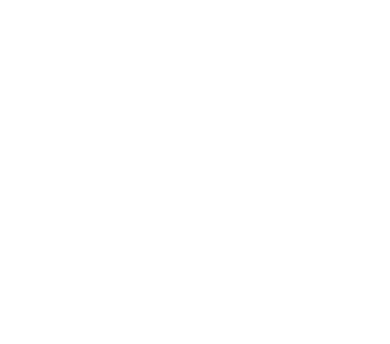
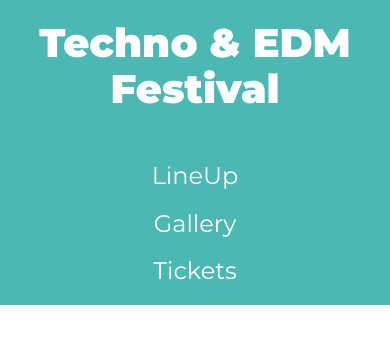
Before and after one commit to RennyGaSal/music-festival, a website: page index.html in a window 390 px wide. Drawn offline with nearby package versions, Linux system fonts and the light colour scheme; files that its build step writes are made by us from their sources.

Commit message:
feat: add navigation menu structure and style
Add _index.scss & _header.scss to scss/layout

- Update app.scss to use /layout/_index.scss

style(html): add extra class to header div

Add mq variables in _variables & mixins in _mixins

style(header): add responsive layout

```diff
--- a/index.html
+++ b/index.html
@@ -10,5 +10,16 @@
     <link href="https://fonts.googleapis.com/css2?family=Montserrat:ital,wght@0,100..900;1,100..900&display=swap" rel="stylesheet">
 </head>
 <body>
+    <header class="header">
+        <div class="container header-content">
+            <h1>Techno & EDM Festival</h1>
+
+            <nav class="main-nav">
+                <a href="#">LineUp</a>
+                <a href="#">Gallery</a>
+                <a href="#">Tickets</a>
+            </nav>
+        </div>
+    </header>
 </body>
 </html>
--- a/src/scss/app.scss
+++ b/src/scss/app.scss
@@ -1 +1,2 @@
-@use 'base/index';
+@forward 'base';
+@forward 'layout';
--- /dev/null
+++ b/src/scss/base/_mixins.scss
@@ -0,0 +1,22 @@
+@use 'variables' as v;
+
+@mixin phone {
+    @media (min-width: v.$phone) {
+        @content;
+    }
+}
+@mixin tablet {
+    @media (min-width: v.$tablet) {
+        @content;
+    }
+}
+@mixin desktop {
+    @media (min-width: v.$desktop) {
+        @content;
+    }
+}
+@mixin desktopXL {
+    @media (min-width: v.$desktopXL) {
+        @content;
+    }
+}
--- a/src/scss/base/_variables.scss
+++ b/src/scss/base/_variables.scss
@@ -7,3 +7,9 @@ $yellow: #fdda00;
 $purple: #752F97;
 $black: #000000;
 $white: #FFFFFF;
+
+// Media Queries
+$phone: 480px;
+$tablet: 768px;
+$desktop: 1200px;
+$desktopXL: 1400px;
--- /dev/null
+++ b/src/scss/layout/_header.scss
@@ -0,0 +1,42 @@
+@use 'base/variables' as v;
+@use 'base/mixins' as m;
+
+.header {
+    background-color: v.$cyan;
+
+    .header-content {
+        padding: 2rem;
+        @include m.tablet {
+            display: flex;
+            justify-content: space-between;
+            align-items: center;
+        }
+    }
+
+    h1 {
+        color: v.$white;
+        text-align: center;
+        @include m.tablet {
+            text-align: left;
+            margin: 0;
+        }
+    }
+}
+
+.main-nav {
+    display: flex;
+    flex-direction: column;
+    align-items: center;
+    gap: 2rem;
+    @include m.tablet {
+        flex-direction: row;
+    }
+    a {
+        color: v.$white;
+        font-size: 2.4rem;
+
+        &:hover {
+            color: v.$yellow;
+        }
+    }
+}
--- /dev/null
+++ b/src/scss/layout/_index.scss
@@ -0,0 +1 @@
+@forward 'header';
```
